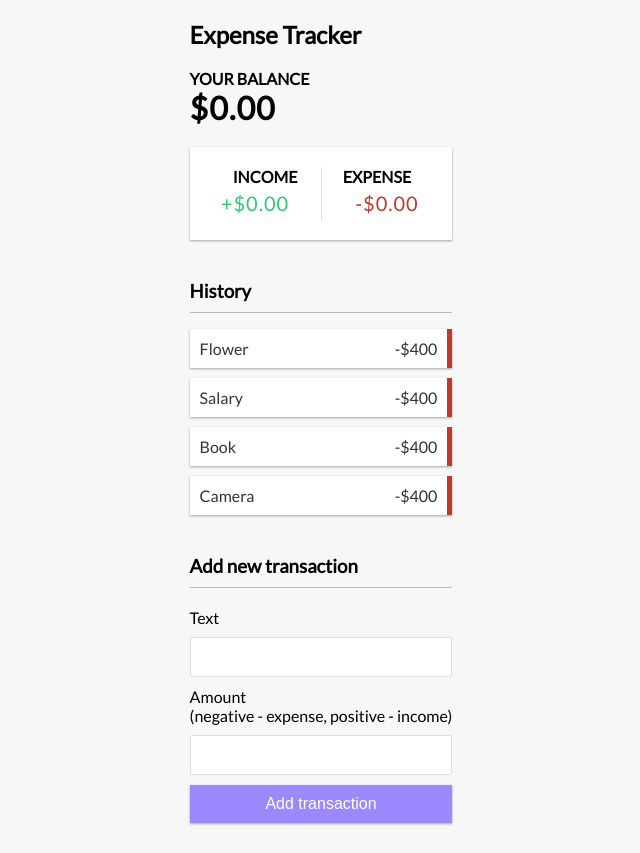
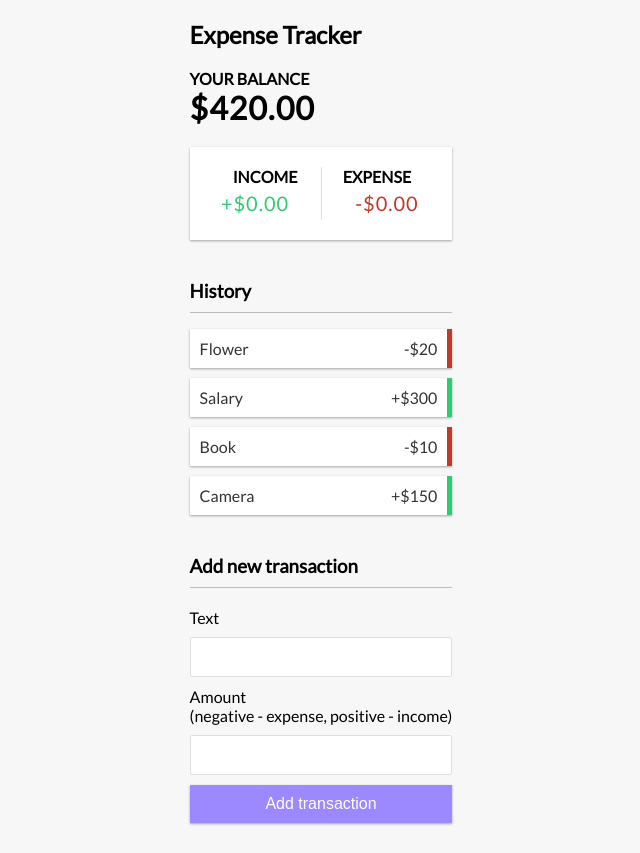
Before and after one commit to Techne3/expense-tracker, a React (Create React App) app in the folder expense/: page / in a window 1280 px wide. Shown: the whole page, without its empty margins (319-959 px from the left). Built offline with nearby package versions, Linux system fonts and the light colour scheme.

Commit message:
Set the balance component to show dynamic totals from the amounts

```diff
--- a/expense/src/components/Balance.js
+++ b/expense/src/components/Balance.js
@@ -1,10 +1,17 @@
-import React from "react";
+import React, { useContext } from "react";
+import { GlobalContext } from "../context/GlobalState";
 
 function Balance() {
+  const { transactions } = useContext(GlobalContext);
+
+  // Map through the trans to get the amounts
+  const amount = transactions.map(transactions => transactions.amount);
+  // total adds all the amounts together and set it to to decimal places
+  const total = amount.reduce((acc, item) => (acc += item), 0).toFixed(2);
   return (
     <>
       <h4>Your Balance</h4>
-      <h1>$0.00</h1>
+      <h1>${total}</h1>
     </>
   );
 }
--- a/expense/src/components/Transaction.js
+++ b/expense/src/components/Transaction.js
@@ -1,9 +1,14 @@
 import React from "react";
 
 function Transaction({ transaction }) {
+  const sign = transaction.amount < 0 ? "-" : "+";
+
   return (
-    <li className="minus">
-      {transaction.text} <span>-$400</span>
+    <li className={transaction.amount < 0 ? "minus" : "plus"}>
+      {transaction.text}{" "}
+      <span>
+        {sign}${Math.abs(transaction.amount)}
+      </span>
       <button className="delete-btn">X</button>
     </li>
   );
```
